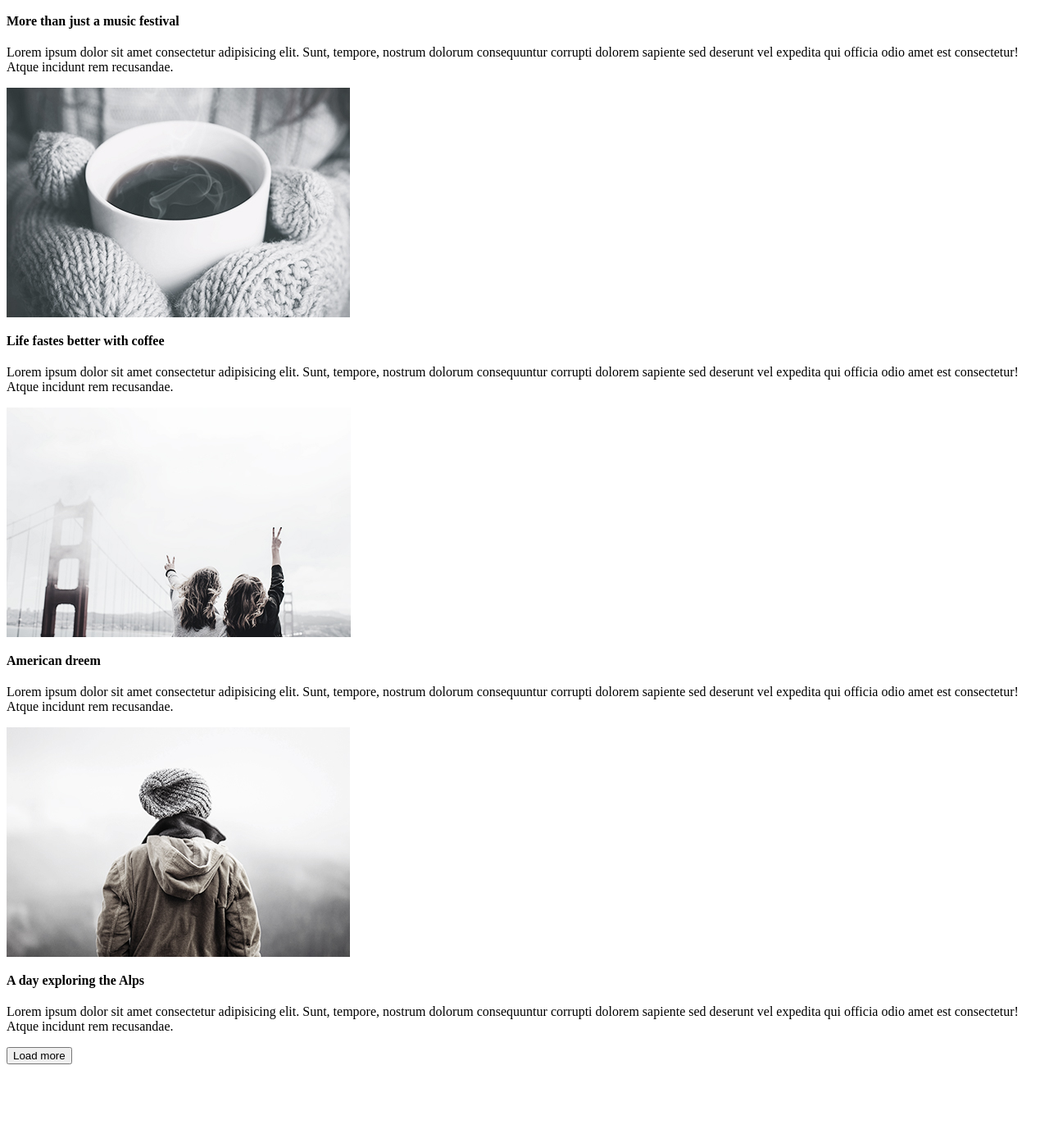
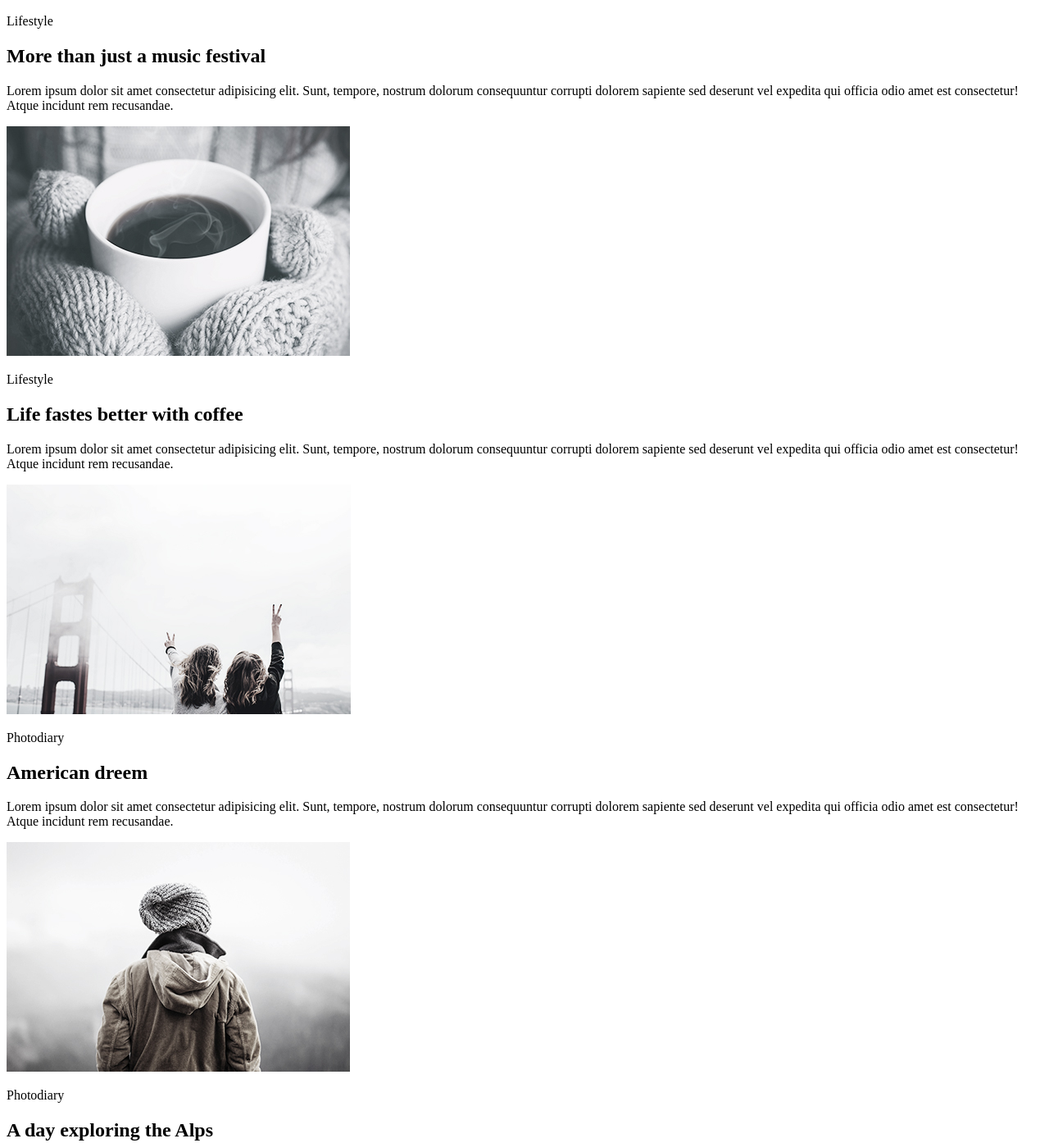
Before and after one commit to MikhailZhigunov/goit, a plain HTML site: page HW-01-02/index.html in a window 1280 px wide. Shown: the part 387-1781 px from the top of the page at 82% size. Before the commit the page ends 1693 px from the top, so only its background shows below. Drawn offline with Linux system fonts and the light colour scheme.

Commit message:
Add files via upload

```diff
--- a/HW-01-02/index.html
+++ b/HW-01-02/index.html
@@ -23,32 +23,32 @@
         <section>
             <article>
                 <img src="./img/photo1.jpg" alt="">
-                <p><b>More than just a music festival</b></p>
-                <h2></h2>
+                <p>Lifestyle</p>
+                <h2><b>More than just a music festival</b></h2>
                 <p>Lorem ipsum dolor sit amet consectetur adipisicing elit. Sunt, tempore, nostrum dolorum consequuntur
                     corrupti dolorem sapiente sed deserunt vel expedita qui officia odio amet est consectetur! Atque
                     incidunt rem recusandae.</p>
             </article>
             <article>
                 <img src="./img/photo2.jpg" alt="">
-                <p><b>Life fastes better with coffee</b></p>
-                <h2> </h2>
+                <p>Lifestyle</p>
+                <h2><b>Life fastes better with coffee</b></h2>
                 <p>Lorem ipsum dolor sit amet consectetur adipisicing elit. Sunt, tempore, nostrum dolorum consequuntur
                     corrupti dolorem sapiente sed deserunt vel expedita qui officia odio amet est consectetur! Atque
                     incidunt rem recusandae.</p>
             </article>
             <article>
                 <img src="./img/photo3.jpg" alt="">
-                <p><b>American dreem</b></p>
-                <h2></h2>
+                <p>Photodiary</p>
+                <h2><b>American dreem</b></h2>
                 <p>Lorem ipsum dolor sit amet consectetur adipisicing elit. Sunt, tempore, nostrum dolorum consequuntur
                     corrupti dolorem sapiente sed deserunt vel expedita qui officia odio amet est consectetur! Atque
                     incidunt rem recusandae.</p>
             </article>
             <article>
                 <img src="./img/photo4.jpg" alt="">
-                <p><b>A day exploring the Alps</b></p>
-                <h2></h2>
+                <p>Photodiary</p>
+                <h2><b>A day exploring the Alps</b></h2>
                 <p>Lorem ipsum dolor sit amet consectetur adipisicing elit. Sunt, tempore, nostrum dolorum consequuntur
                     corrupti dolorem sapiente sed deserunt vel expedita qui officia odio amet est consectetur! Atque
                     incidunt rem recusandae.</p>
```
